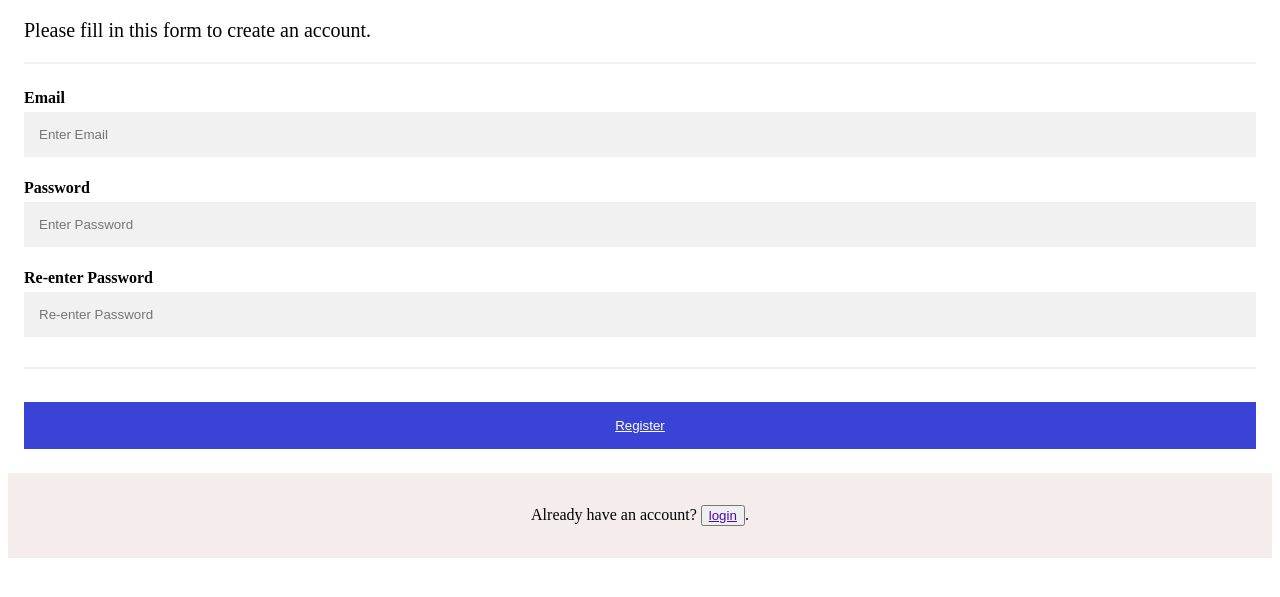
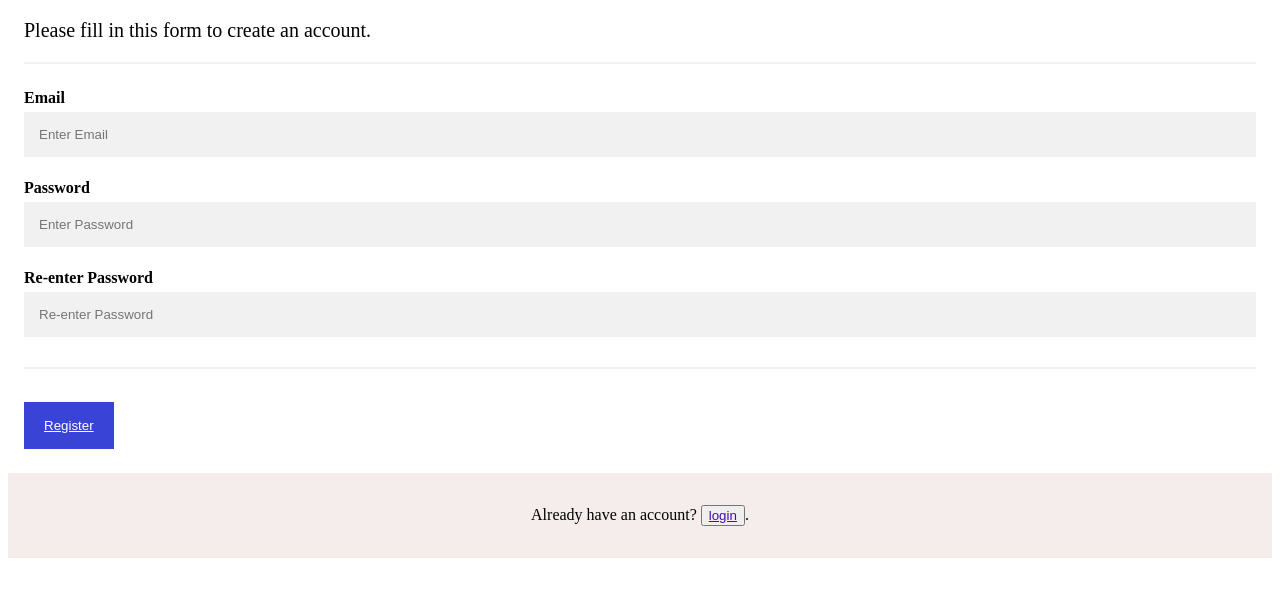
Before and after one commit to vishnu0222/Mini_project, a plain HTML site: page index.html in a window 1280 px wide. Shown: the part 85-682 px from the top of the page. Drawn offline with Linux system fonts and the light colour scheme.

Commit message:
Add files via upload

```diff
--- a/index.html
+++ b/index.html
@@ -40,7 +40,7 @@ hr {
   margin: 8px 0;
   border: none;
   cursor: pointer;
-  width: 100%;
+  /* width: 50%; */
   opacity: 0.9;
 }
 
```
